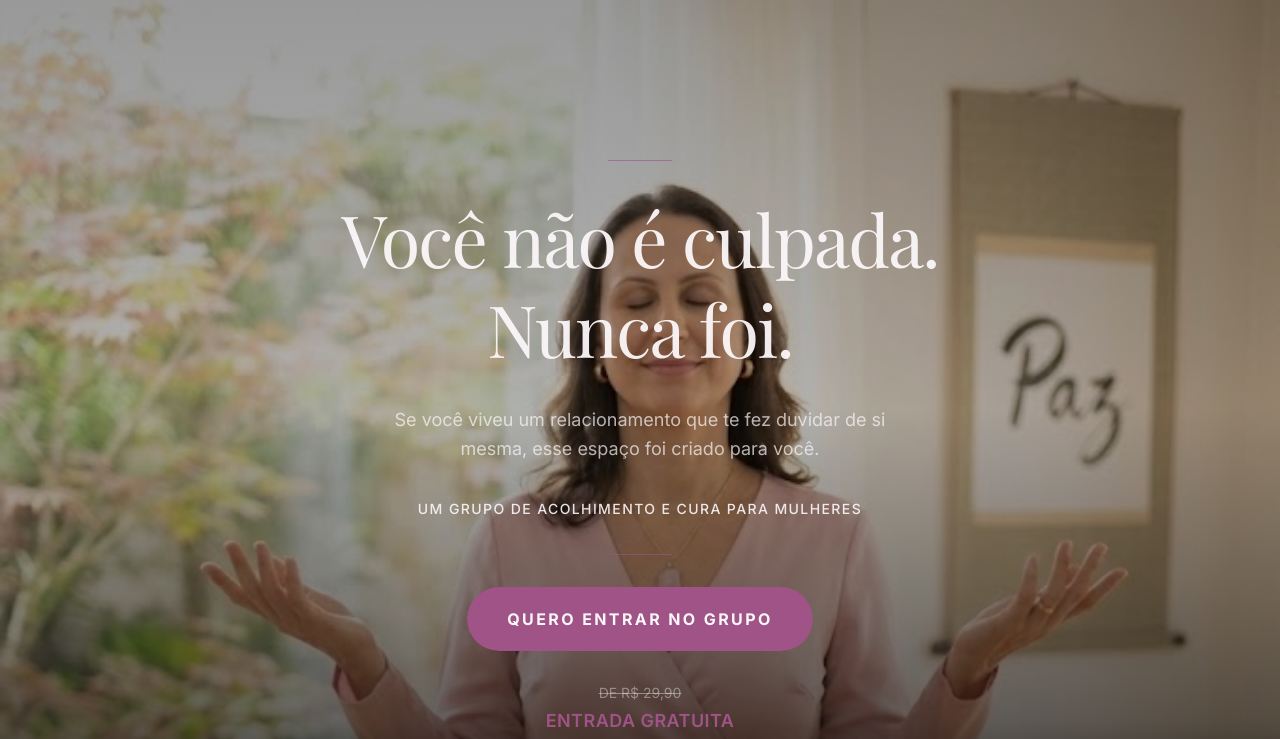
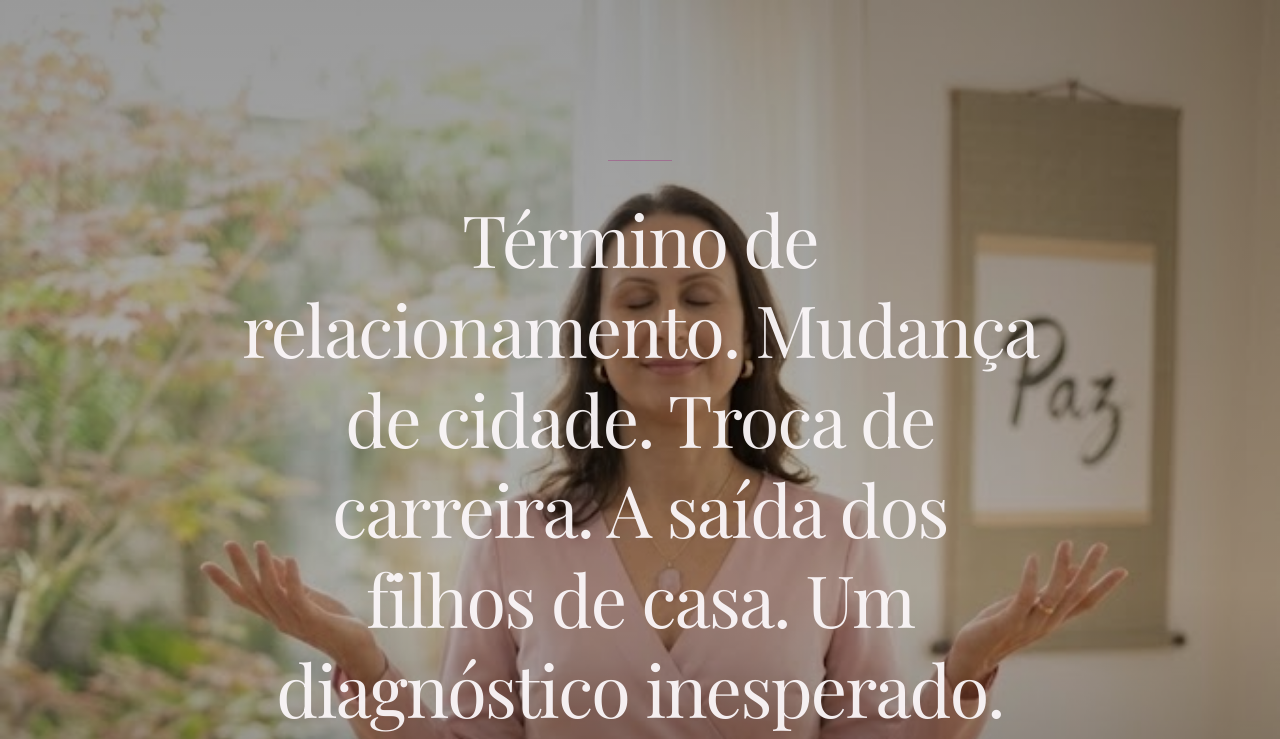
Before and after one commit to alessandro-campos-dev/v0-lab-contoterapia, a Next.js app: page / in a window 1280 px wide. Shown: the top 739 px of the page. Built offline with nearby package versions, Linux system fonts and the light colour scheme; a web font is replaced by a local one.

Commit message:
feat: update hero section main title phrase
Change main hero title to new comprehensive phrase.

Co-authored-by: Alessandro Augusto de Oliveira Campos <215302746+alessandro-campos-dev@users.noreply.github.com>

```diff
--- a/components/hero-section.tsx
+++ b/components/hero-section.tsx
@@ -26,11 +26,7 @@ export function HeroSection() {
         {/* Main headline */}
         <h1 className="font-serif text-4xl md:text-6xl lg:text-7xl leading-tight tracking-tight text-balance">
           <span className="text-primary-foreground/95">
-            {"Você não é culpada."}
-          </span>
-          <br />
-          <span className="text-primary-foreground/95">
-            {"Nunca foi."}
+            {"Término de relacionamento. Mudança de cidade. Troca de carreira. A saída dos filhos de casa. Um diagnóstico inesperado."}
           </span>
         </h1>
 
```
